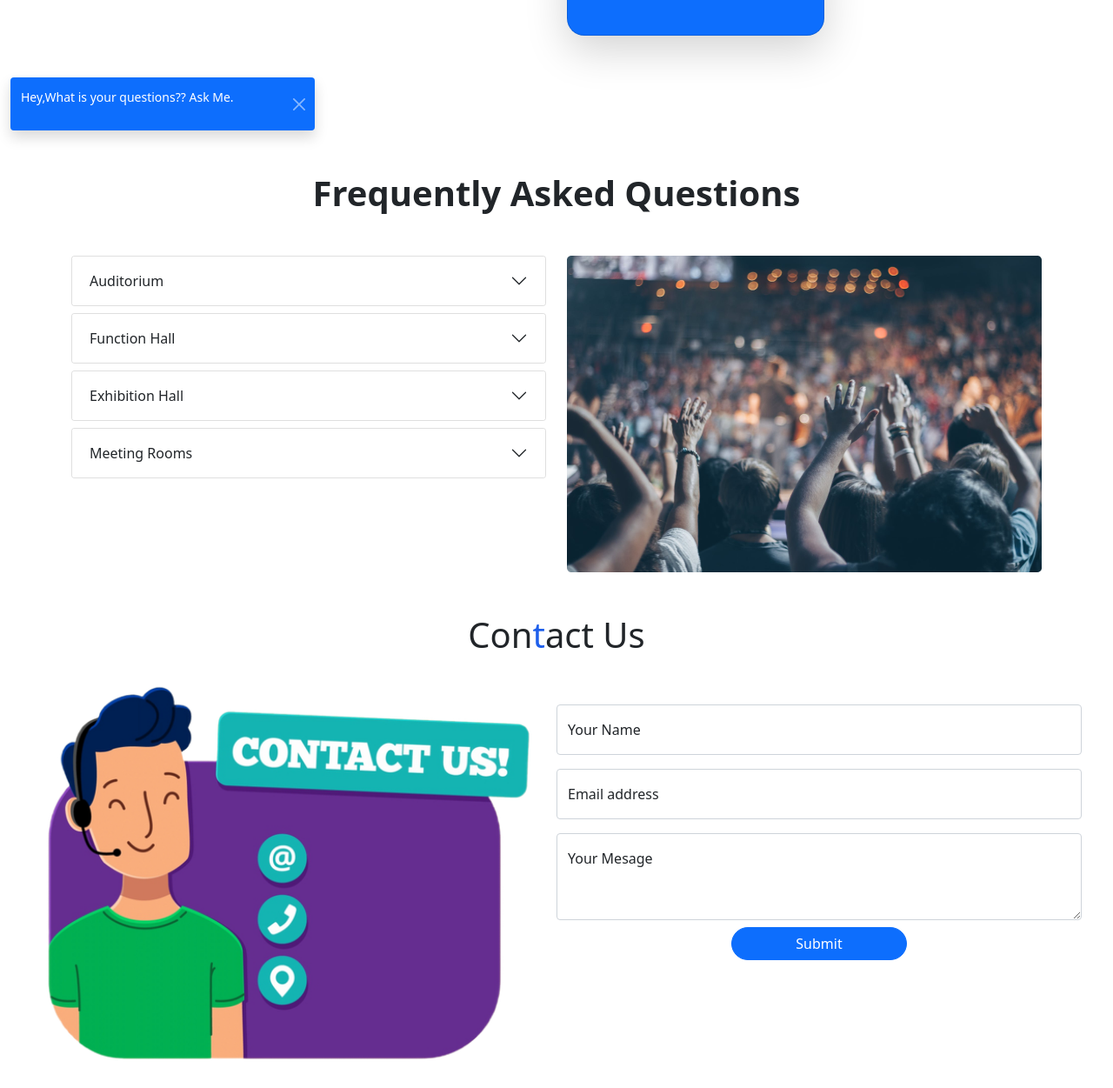
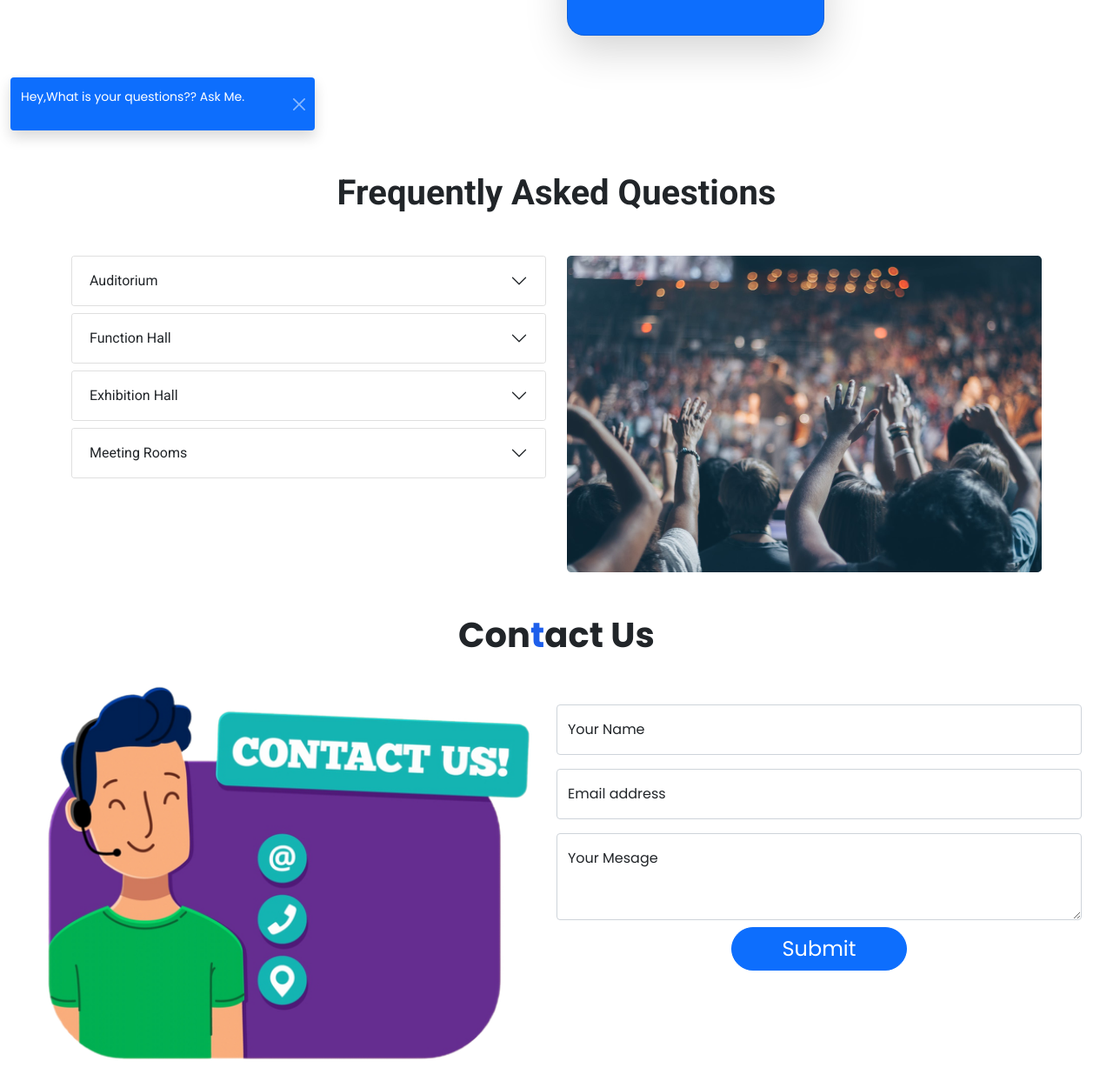
Before and after one commit to tayefulislam/one-convention-center1, a plain HTML site: page index.html in a window 1280 px wide. Shown: the part 1229-2480 px from the top of the page at 87% size. Drawn offline with nearby package versions, Linux system fonts and the light colour scheme.

Commit message:
some text style change

```diff
--- a/index.html
+++ b/index.html
@@ -114,9 +114,6 @@
     <main class="container-fluid mt-5">
 
         <!-- Our package section  -->
-
-
-
 
         <section class="mt-5" style="font-family: 'Poppins', sans-serif;">
             <h1 class="text-center">Our packages</h1>
@@ -252,9 +249,10 @@
         </section>
 
 
+
         <!-- Toast SEction -->
 
-        <section>
+        <section style="font-family: 'Poppins', sans-serif;">
 
             <div class="toast show text-white bg-primary border-0" role="alert" aria-live="assertive"
                 aria-atomic="true">
@@ -271,9 +269,10 @@
         </section>
 
 
+
         <!-- Frequently Asked Questions section -->
 
-        <section class="container mb-5 mt-5">
+        <section class="container mb-5 mt-5" style="font-family: 'Roboto', sans-serif;">
             <h1 class="fw-bold text-center mb-5">Frequently Asked Questions</h1>
 
 
@@ -379,11 +378,12 @@
 
 
 
+
         <!-- Extra Contact us Section -->
 
-        <section class="row mb-5">
+        <section class="row mb-5" style="font-family: 'Poppins', sans-serif;">
 
-            <h1 class="text-center">
+            <h1 class="text-center fw-bold">
 
 
                 Con<span style="color: #1e5feb;">t</span>act Us
@@ -411,7 +411,7 @@
 
                     </div>
                     <div class="d-flex  justify-content-center mt-2">
-                        <a href="" class="btn btn-primary rounded-pill col-4">Submit</a>
+                        <a href="" class="btn btn-primary rounded-pill col-4 fs-4">Submit</a>
                     </div>
 
 
```
